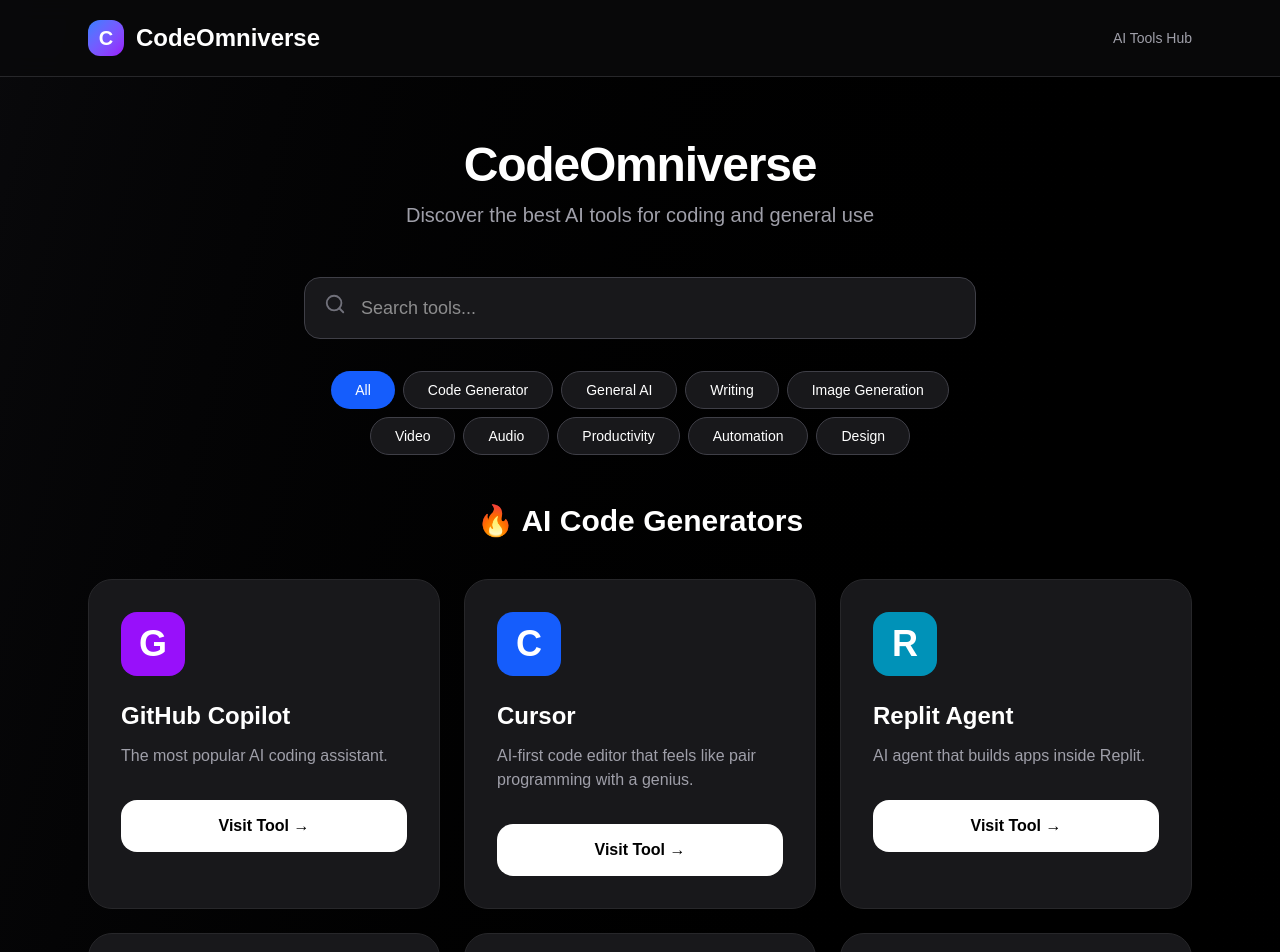
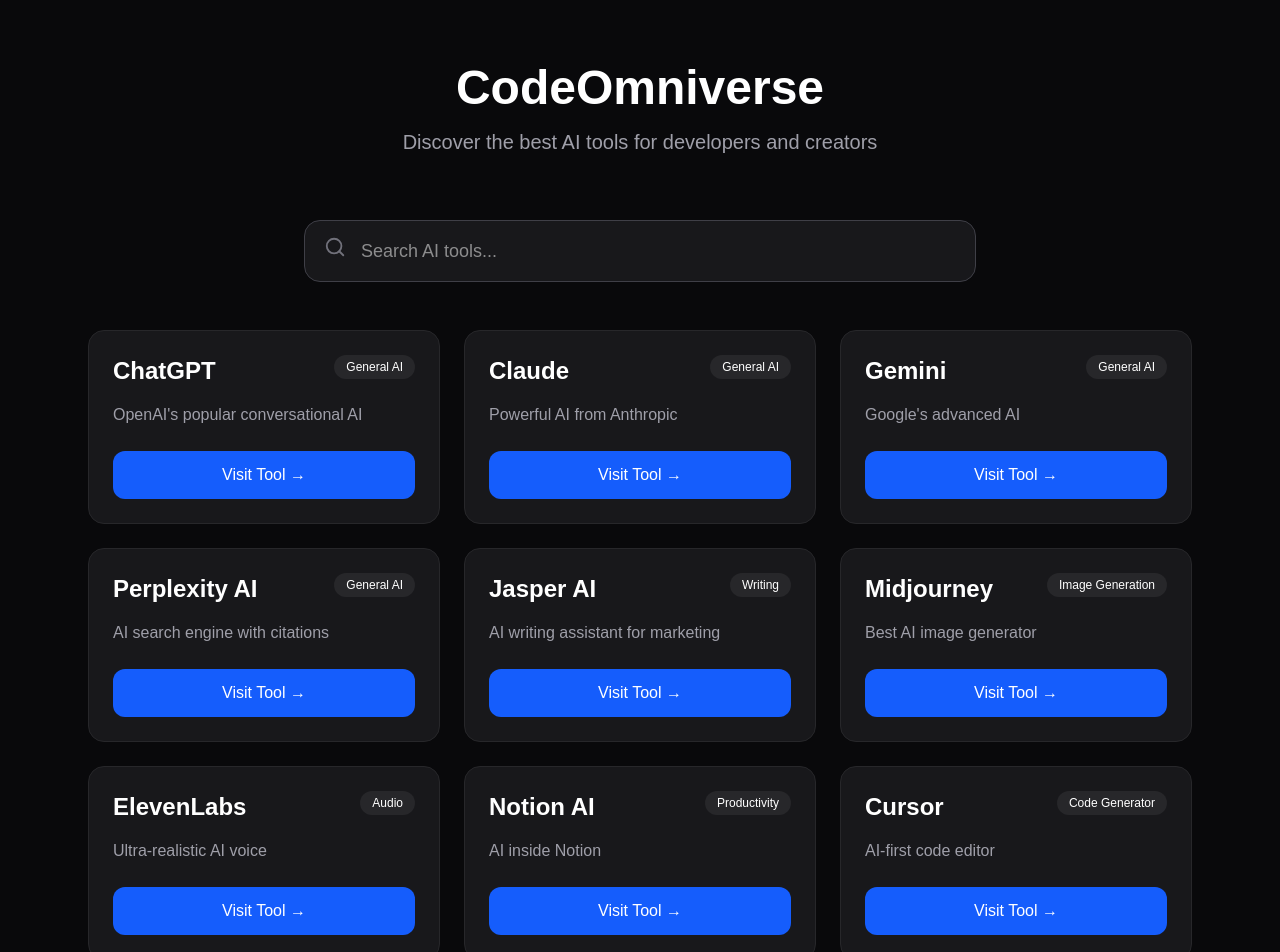
Before and after one commit to karhyoone/codeomniverse, a Next.js app: page / in a window 1280 px wide. Shown: the top 952 px of the page. Built offline with nearby package versions, Linux system fonts and the light colour scheme.

Commit message:
Added all tools with affiliate-friendly links

```diff
--- a/src/app/page.tsx
+++ b/src/app/page.tsx
@@ -1,148 +1,80 @@
 "use client";
 
 import { useState } from "react";
-import { Search, ExternalLink, Star } from "lucide-react";
+import { Search, ExternalLink } from "lucide-react";
 
-const generalAITools = [
-  { name: "ChatGPT", description: "OpenAI's most popular conversational AI.", category: "General AI", link: "https://chat.openai.com", rating: 4.7, color: "bg-green-600" },
-  { name: "Claude", description: "Anthropic's advanced and thoughtful AI assistant.", category: "General AI", link: "https://claude.ai", rating: 4.8, color: "bg-orange-600" },
-  { name: "Gemini", description: "Google's powerful multimodal AI model.", category: "General AI", link: "https://gemini.google.com", rating: 4.6, color: "bg-blue-600" },
-  { name: "Perplexity AI", description: "AI search engine with accurate citations.", category: "General AI", link: "https://perplexity.ai", rating: 4.7, color: "bg-purple-600" },
-  { name: "Microsoft Copilot", description: "AI assistant integrated across Microsoft ecosystem.", category: "General AI", link: "https://copilot.microsoft.com", rating: 4.5, color: "bg-cyan-600" },
-  { name: "Jasper AI", description: "AI writing assistant for marketing and content creation.", category: "Writing", link: "https://jasper.ai", rating: 4.4, color: "bg-pink-600" },
-  { name: "Copy.ai", description: "Fast AI copywriting and content generation tool.", category: "Writing", link: "https://copy.ai", rating: 4.3, color: "bg-rose-600" },
-  { name: "Rytr", description: "Affordable AI writing assistant.", category: "Writing", link: "https://rytr.me", rating: 4.2, color: "bg-amber-600" },
-  { name: "Writesonic", description: "AI writer with SEO and marketing features.", category: "Writing", link: "https://writesonic.com", rating: 4.4, color: "bg-emerald-600" },
-  { name: "Grammarly", description: "AI-powered writing and grammar checker.", category: "Writing", link: "https://grammarly.com", rating: 4.6, color: "bg-indigo-600" },
-  { name: "Midjourney", description: "Leading AI image generation tool.", category: "Image Generation", link: "https://midjourney.com", rating: 4.8, color: "bg-violet-600" },
-  { name: "DALL·E 3", description: "OpenAI's advanced image generation model.", category: "Image Generation", link: "https://chat.openai.com", rating: 4.7, color: "bg-sky-600" },
-  { name: "Canva Magic Studio", description: "AI design tools inside Canva.", category: "Design", link: "https://canva.com", rating: 4.5, color: "bg-fuchsia-600" },
-  { name: "Adobe Firefly", description: "Adobe's family of generative AI tools.", category: "Design", link: "https://firefly.adobe.com", rating: 4.6, color: "bg-red-600" },
-  { name: "Leonardo.ai", description: "Powerful AI art and image generation platform.", category: "Image Generation", link: "https://leonardo.ai", rating: 4.7, color: "bg-lime-600" },
-  { name: "Synthesia", description: "AI video generation with realistic avatars.", category: "Video", link: "https://synthesia.io", rating: 4.5, color: "bg-teal-600" },
-  { name: "Runway", description: "Advanced AI video and image generation.", category: "Video", link: "https://runwayml.com", rating: 4.6, color: "bg-cyan-600" },
-  { name: "ElevenLabs", description: "Ultra-realistic AI voice synthesis.", category: "Audio", link: "https://elevenlabs.io", rating: 4.9, color: "bg-rose-600" },
-  { name: "Descript", description: "AI-powered audio and video editing.", category: "Audio", link: "https://descript.com", rating: 4.5, color: "bg-amber-600" },
-  { name: "Otter.ai", description: "AI meeting notes and transcription.", category: "Productivity", link: "https://otter.ai", rating: 4.4, color: "bg-yellow-600" },
-  { name: "Gamma", description: "AI-powered presentation maker.", category: "Productivity", link: "https://gamma.app", rating: 4.5, color: "bg-sky-600" },
-  { name: "Notion AI", description: "AI features built into Notion.", category: "Productivity", link: "https://notion.so", rating: 4.5, color: "bg-zinc-600" },
-  { name: "Zapier Central", description: "AI automation and agent builder.", category: "Automation", link: "https://zapier.com", rating: 4.4, color: "bg-emerald-600" },
-  { name: "Framer AI", description: "AI website and design generation in Framer.", category: "Design", link: "https://framer.com", rating: 4.6, color: "bg-fuchsia-600" },
+const tools = [
+  // General AI Tools
+  { name: "ChatGPT", category: "General AI", link: "https://chat.openai.com", description: "OpenAI's popular conversational AI" },
+  { name: "Claude", category: "General AI", link: "https://claude.ai", description: "Powerful AI from Anthropic" },
+  { name: "Gemini", category: "General AI", link: "https://gemini.google.com", description: "Google's advanced AI" },
+  { name: "Perplexity AI", category: "General AI", link: "https://perplexity.ai", description: "AI search engine with citations" },
+  { name: "Jasper AI", category: "Writing", link: "https://jasper.ai", description: "AI writing assistant for marketing" },
+  { name: "Midjourney", category: "Image Generation", link: "https://midjourney.com", description: "Best AI image generator" },
+  { name: "ElevenLabs", category: "Audio", link: "https://elevenlabs.io", description: "Ultra-realistic AI voice" },
+  { name: "Notion AI", category: "Productivity", link: "https://notion.so", description: "AI inside Notion" },
+
+  // AI Code Generators
+  { name: "Cursor", category: "Code Generator", link: "https://cursor.com/?ref=codeomniverse", description: "AI-first code editor" },
+  { name: "GitHub Copilot", category: "Code Generator", link: "https://github.com/features/copilot", description: "AI pair programmer" },
+  { name: "Claude Code", category: "Code Generator", link: "https://claude.ai", description: "Claude for coding" },
+  { name: "v0 by Vercel", category: "Code Generator", link: "https://v0.dev", description: "AI UI generator" },
+  { name: "Bolt.new", category: "Code Generator", link: "https://bolt.new", description: "Instant app builder" },
+  { name: "Replit Agent", category: "Code Generator", link: "https://replit.com/ai", description: "AI agent in Replit" },
+  { name: "Codeium", category: "Code Generator", link: "https://codeium.com", description: "Fast AI coding assistant" },
+  { name: "Tabnine", category: "Code Generator", link: "https://tabnine.com", description: "AI code completion" },
 ];
-
-const codeGenerators = [
-  { name: "GitHub Copilot", description: "The most popular AI coding assistant.", category: "Code Generator", link: "https://github.com/features/copilot", rating: 4.7, color: "bg-purple-600" },
-  { name: "Cursor", description: "AI-first code editor that feels like pair programming with a genius.", category: "Code Generator", link: "https://cursor.com/?ref=codeomniverse", rating: 4.9, color: "bg-blue-600" },
-  { name: "Replit Agent", description: "AI agent that builds apps inside Replit.", category: "Code Generator", link: "https://replit.com/ai", rating: 4.5, color: "bg-cyan-600" },
-  { name: "Bolt.new", description: "Instant full-stack app builder with AI.", category: "Code Generator", link: "https://bolt.new", rating: 4.6, color: "bg-green-600" },
-  { name: "v0 by Vercel", description: "Generate beautiful UI components from text.", category: "Code Generator", link: "https://v0.dev", rating: 4.7, color: "bg-pink-600" },
-  { name: "Tabnine", description: "AI code completion for all major IDEs.", category: "Code Generator", link: "https://tabnine.com", rating: 4.4, color: "bg-indigo-600" },
-  { name: "Codeium", description: "Fast and powerful AI coding assistant.", category: "Code Generator", link: "https://codeium.com", rating: 4.5, color: "bg-emerald-600" },
-  { name: "Amazon CodeWhisperer", description: "AWS AI coding companion.", category: "Code Generator", link: "https://aws.amazon.com/codewhisperer", rating: 4.3, color: "bg-yellow-600" },
-  { name: "Blackbox AI", description: "Fast AI coding assistant with code search.", category: "Code Generator", link: "https://blackbox.ai", rating: 4.4, color: "bg-zinc-600" },
-];
-
-const allTools = [...generalAITools, ...codeGenerators];
-
-const categories = ["All", "Code Generator", "General AI", "Writing", "Image Generation", "Video", "Audio", "Productivity", "Automation", "Design"];
 
 export default function Home() {
   const [searchTerm, setSearchTerm] = useState("");
-  const [activeCategory, setActiveCategory] = useState("All");
 
-  const filteredTools = allTools.filter(tool => {
-    const matchesSearch = tool.name.toLowerCase().includes(searchTerm.toLowerCase()) ||
-                          tool.description.toLowerCase().includes(searchTerm.toLowerCase());
-    const matchesCategory = activeCategory === "All" || tool.category === activeCategory;
-    return matchesSearch && matchesCategory;
-  });
+  const filteredTools = tools.filter(tool =>
+    tool.name.toLowerCase().includes(searchTerm.toLowerCase()) ||
+    tool.description.toLowerCase().includes(searchTerm.toLowerCase()) ||
+    tool.category.toLowerCase().includes(searchTerm.toLowerCase())
+  );
 
   return (
-    <div className="min-h-screen bg-gradient-to-br from-zinc-950 via-black to-zinc-950 text-white">
-      <header className="sticky top-0 z-50 border-b border-zinc-800 bg-zinc-950/90 backdrop-blur-md">
-        <div className="max-w-6xl mx-auto px-6 py-5 flex items-center justify-between">
-          <div className="flex items-center gap-3">
-            <div className="w-9 h-9 bg-gradient-to-br from-blue-500 to-purple-600 rounded-xl flex items-center justify-center text-white font-bold text-xl">C</div>
-            <h1 className="text-2xl font-semibold">CodeOmniverse</h1>
-          </div>
-          <p className="text-sm text-zinc-400">AI Tools Hub</p>
-        </div>
-      </header>
-
+    <div className="min-h-screen bg-zinc-950 text-white">
       <div className="max-w-6xl mx-auto px-6 py-16">
-        <div className="text-center mb-12">
-          <h2 className="text-5xl font-semibold tracking-tight mb-3">CodeOmniverse</h2>
-          <p className="text-xl text-zinc-400">Discover the best AI tools for coding and general use</p>
+        <div className="text-center mb-16">
+          <h1 className="text-5xl font-bold mb-4">CodeOmniverse</h1>
+          <p className="text-xl text-zinc-400">Discover the best AI tools for developers and creators</p>
         </div>
 
-        {/* Search + Filters */}
         <div className="max-w-2xl mx-auto mb-12">
-          <div className="relative mb-8">
+          <div className="relative">
             <Search className="absolute left-5 top-4 text-zinc-500" size={22} />
             <input
               type="text"
-              placeholder="Search tools..."
+              placeholder="Search AI tools..."
               value={searchTerm}
               onChange={(e) => setSearchTerm(e.target.value)}
               className="w-full bg-zinc-900 border border-zinc-700 rounded-2xl pl-14 py-4 text-lg focus:outline-none focus:border-blue-500"
             />
           </div>
-
-          <div className="flex flex-wrap gap-2 justify-center">
-            {categories.map(cat => (
-              <button
-                key={cat}
-                onClick={() => setActiveCategory(cat)}
-                className={`px-6 py-2 rounded-full text-sm font-medium transition-all ${
-                  activeCategory === cat ? "bg-blue-600 text-white" : "bg-zinc-900 border border-zinc-700 hover:bg-zinc-800"
-                }`}
-              >
-                {cat}
-              </button>
-            ))}
-          </div>
         </div>
 
-        {/* AI Code Generators Section */}
-        <div className="mb-20">
-          <h3 className="text-3xl font-semibold mb-10 text-center">🔥 AI Code Generators</h3>
-          <div className="grid grid-cols-1 md:grid-cols-2 lg:grid-cols-3 gap-6">
-            {codeGenerators.filter(t => activeCategory === "All" || t.category === activeCategory).map((tool, i) => (
-              <div key={i} className="bg-zinc-900 border border-zinc-800 rounded-3xl p-8 hover:border-blue-500 transition-all hover:-translate-y-1">
-                <div className={`w-16 h-16 mb-6 rounded-2xl bg-gradient-to-br ${tool.color} flex items-center justify-center text-4xl font-bold text-white`}>{tool.name[0]}</div>
-                <h4 className="text-2xl font-semibold mb-3">{tool.name}</h4>
-                <p className="text-zinc-400 mb-8 line-clamp-3">{tool.description}</p>
-                <a href={tool.link} target="_blank" rel="noopener noreferrer" className="block w-full text-center bg-white text-black font-semibold py-3.5 rounded-2xl hover:bg-zinc-100">
-                  Visit Tool →
-                </a>
+        <div className="grid grid-cols-1 md:grid-cols-2 lg:grid-cols-3 gap-6">
+          {filteredTools.map((tool, i) => (
+            <div key={i} className="bg-zinc-900 border border-zinc-800 rounded-2xl p-6 hover:border-blue-500 transition-all">
+              <div className="flex justify-between items-start mb-4">
+                <h3 className="text-2xl font-semibold">{tool.name}</h3>
+                <span className="text-xs px-3 py-1 bg-zinc-800 rounded-full">{tool.category}</span>
               </div>
-            ))}
-          </div>
-        </div>
-
-        {/* General AI Tools Section */}
-        <div>
-          <h3 className="text-3xl font-semibold mb-10 text-center">🌐 General AI Tools</h3>
-          <div className="grid grid-cols-1 md:grid-cols-2 lg:grid-cols-3 gap-6">
-            {generalAITools.filter(t => activeCategory === "All" || t.category === activeCategory).map((tool, i) => (
-              <div key={i} className="bg-zinc-900 border border-zinc-800 rounded-3xl p-8 hover:border-blue-500 transition-all hover:-translate-y-1">
-                <div className={`w-16 h-16 mb-6 rounded-2xl bg-gradient-to-br ${tool.color} flex items-center justify-center text-4xl font-bold text-white`}>{tool.name[0]}</div>
-                <h4 className="text-2xl font-semibold mb-3">{tool.name}</h4>
-                <p className="text-zinc-400 mb-8 line-clamp-3">{tool.description}</p>
-                <a href={tool.link} target="_blank" rel="noopener noreferrer" className="block w-full text-center bg-white text-black font-semibold py-3.5 rounded-2xl hover:bg-zinc-100">
-                  Visit Tool →
-                </a>
-              </div>
-            ))}
-          </div>
+              <p className="text-zinc-400 mb-6 line-clamp-3">{tool.description}</p>
+              <a
+                href={tool.link}
+                target="_blank"
+                rel="noopener noreferrer"
+                className="block w-full text-center bg-blue-600 hover:bg-blue-700 py-3 rounded-xl font-medium transition"
+              >
+                Visit Tool →
+              </a>
+            </div>
+          ))}
         </div>
       </div>
-
-      <footer className="border-t border-zinc-800 bg-black py-12 mt-20">
-        <div className="max-w-6xl mx-auto px-6 text-center text-zinc-500 text-sm">
-          CodeOmniverse © 2026 • Curated for developers
-        </div>
-      </footer>
     </div>
   );
 }
```
